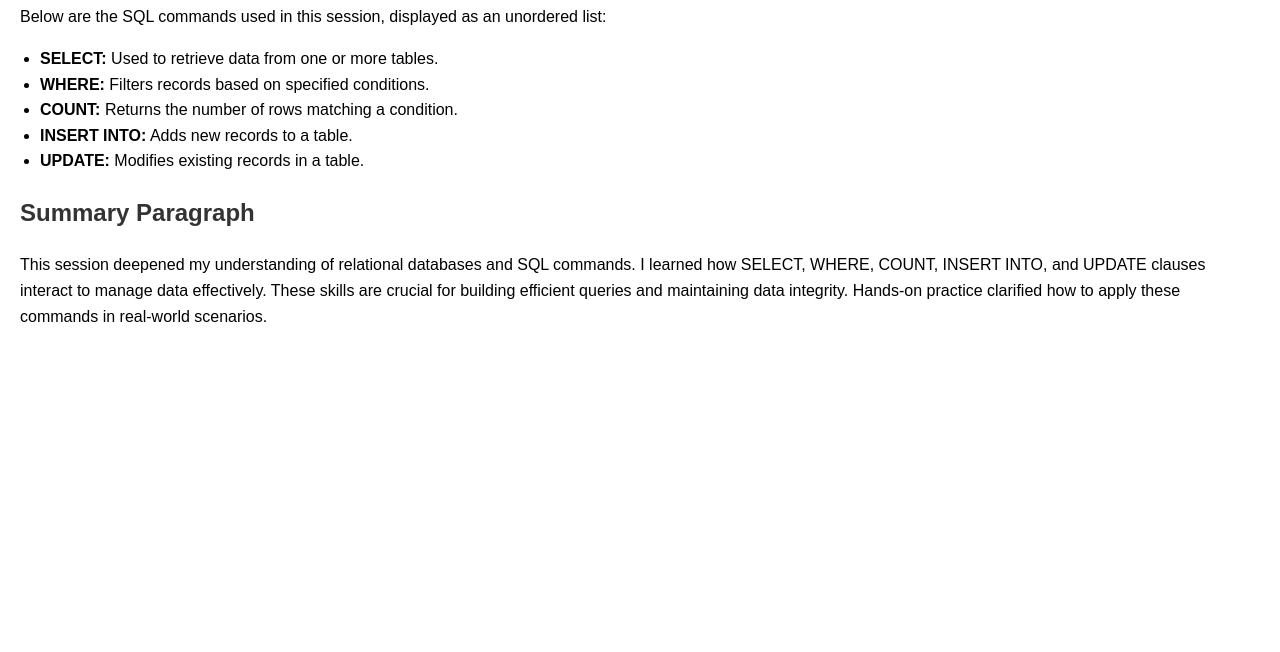
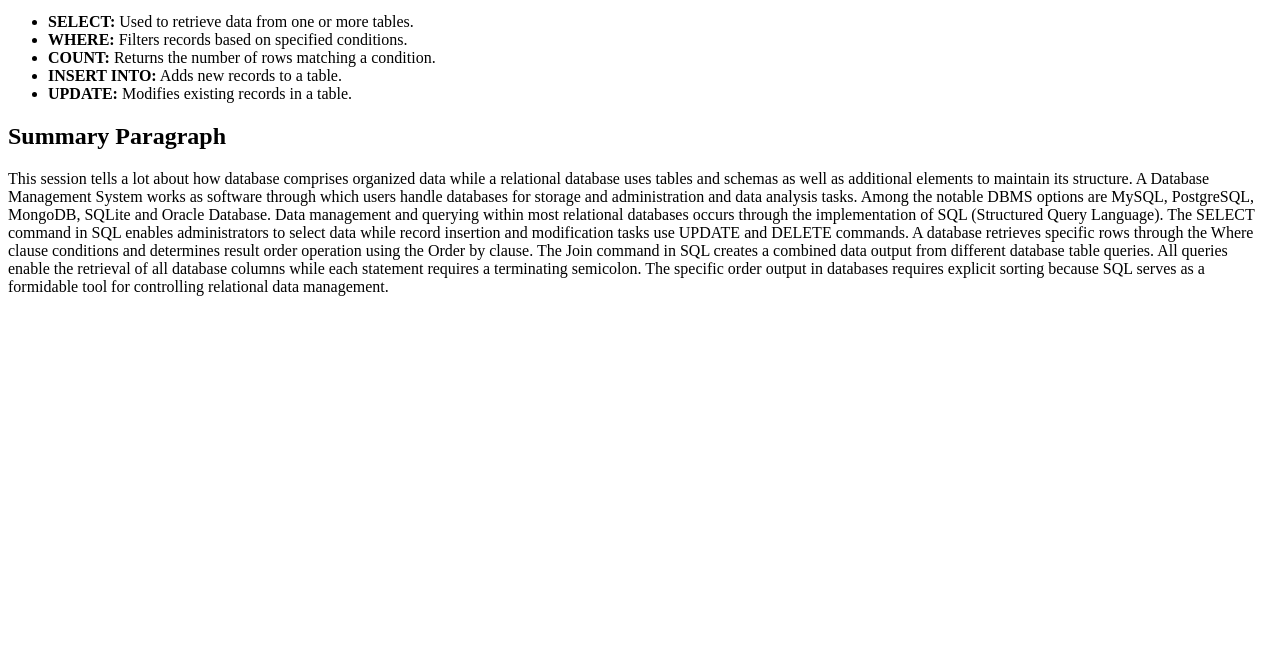
Before and after one commit to khan5469/khan5469.github.io, a plain HTML site: page web110 /assignment12.html in a window 1280 px wide. Shown: the part 148-800 px from the top of the page. Drawn offline with Linux system fonts and the light colour scheme.

Commit message:
Update assignment12.html

```diff
--- a/web110 /assignment12.html
+++ b/web110 /assignment12.html
@@ -4,30 +4,7 @@
   <meta charset="UTF-8">
   <meta name="viewport" content="width=device-width, initial-scale=1.0">
   <title>Assignment 12</title>
-  <style>
-    body {
-      font-family: Arial, sans-serif;
-      line-height: 1.6;
-      margin: 20px;
-    }
-    h1, h2 {
-      color: #333;
-    }
-    ul {
-      list-style-type: disc;
-      padding-left: 20px;
-    }
-    p {
-      margin-top: 20px;
-    }
-    a {
-      color: blue;
-      text-decoration: none;
-    }
-    a:hover {
-      text-decoration: underline;
-    }
-  </style>
+
 </head>
 <body>
   <h1>Assignment 12: SQL Commands and Relational Databases</h1>
@@ -44,7 +21,14 @@
 
   <h2>Summary Paragraph</h2>
   <p>
-    This session deepened my understanding of relational databases and SQL commands. I learned how SELECT, WHERE, COUNT, INSERT INTO, and UPDATE clauses interact to manage data effectively. These skills are crucial for building efficient queries and maintaining data integrity. Hands-on practice clarified how to apply these commands in real-world scenarios.
+    This session tells a lot about how database comprises organized data while a relational database uses tables and schemas as well as additional elements to maintain its structure.
+    A Database Management System works as software through which users handle databases for storage and administration and data analysis tasks. Among
+    the notable DBMS options are MySQL, PostgreSQL, MongoDB, SQLite and Oracle Database. Data management and querying within most relational databases
+    occurs through the implementation of SQL (Structured Query Language). The SELECT command in SQL enables administrators to select data while record
+    insertion and modification tasks use UPDATE and DELETE commands. A database retrieves specific rows through the Where clause conditions and determines
+    result order operation using the Order by clause. The Join command in SQL creates a combined data output from different database table queries. All
+    queries enable the retrieval of all database columns while each statement requires a terminating semicolon. The specific order output in databases
+    requires explicit sorting because SQL serves as a formidable tool for controlling relational data management.
   </p>
 </body>
 </html>
```
